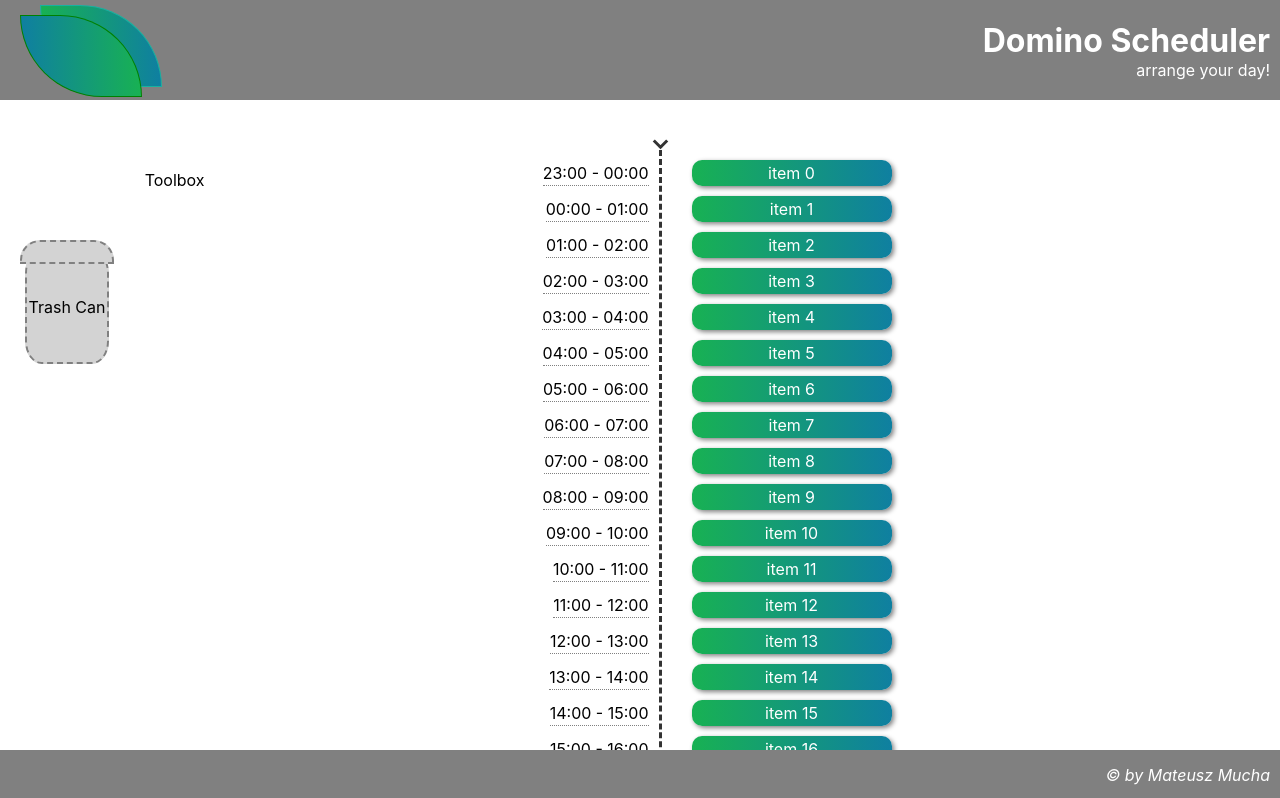
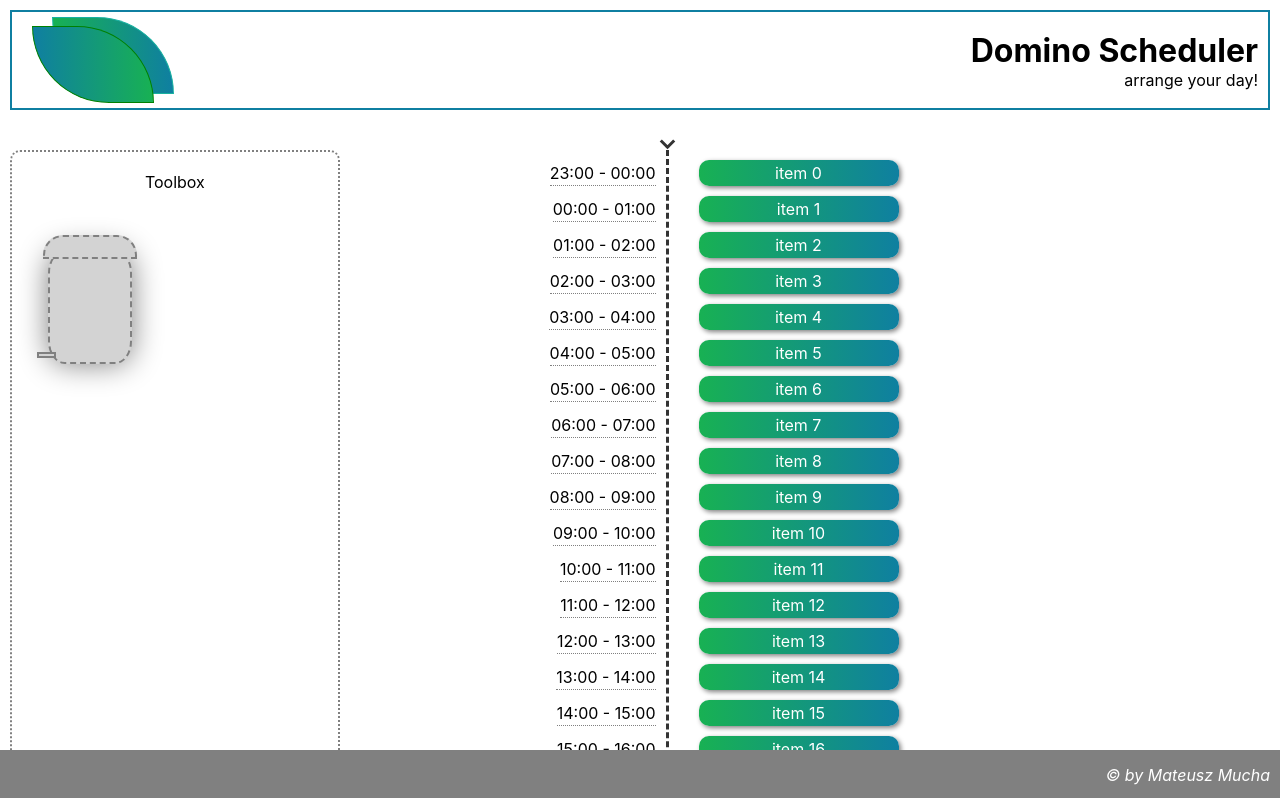
Before and after one commit to muchamateusz/domino_scheduler, a React app: page / in a window 1280 px wide. Shown: the top 798 px of the page. Built offline with nearby package versions, Linux system fonts and the light colour scheme.

Commit message:
morning styling

```diff
--- a/package.json
+++ b/package.json
@@ -4,6 +4,9 @@
   "private": true,
   "dependencies": {
     "@babel/core": "7.1.0",
+    "@fortawesome/fontawesome-svg-core": "^1.2.6",
+    "@fortawesome/free-solid-svg-icons": "^5.4.1",
+    "@fortawesome/react-fontawesome": "^0.1.3",
     "@svgr/webpack": "2.4.1",
     "babel-core": "7.0.0-bridge.0",
     "babel-eslint": "9.0.0",
@@ -28,6 +31,7 @@
     "file-loader": "2.0.0",
     "fs-extra": "7.0.0",
     "html-webpack-plugin": "4.0.0-alpha.2",
+    "i": "^0.3.6",
     "identity-obj-proxy": "3.0.0",
     "jest": "23.6.0",
     "jest-pnp-resolver": "1.0.1",
@@ -35,6 +39,7 @@
     "less": "^3.8.1",
     "less-loader": "^4.1.0",
     "mini-css-extract-plugin": "0.4.3",
+    "npm": "^6.4.1",
     "optimize-css-assets-webpack-plugin": "5.0.1",
     "pnp-webpack-plugin": "1.1.0",
     "postcss-flexbugs-fixes": "4.1.0",
--- a/src/App.js
+++ b/src/App.js
@@ -1,4 +1,5 @@
 import React, { Component } from "react";
+
 
 import MainDashboard from "containers/MainDashboard/MainDashboard";
 import TitleBar from "containers/TitleBar/TitleBar";
--- /dev/null
+++ b/src/common/components/Icon/Icon.jsx
@@ -0,0 +1,16 @@
+import React from "react";
+import PropTypes from "prop-types";
+import { FontAwesomeIcon } from "@fortawesome/react-fontawesome";
+import { library } from "@fortawesome/fontawesome-svg-core";
+import { faTrashAlt } from "@fortawesome/free-solid-svg-icons";
+
+library.add(faTrashAlt);
+
+const Icon = ({ iconName, ...rest }) => {
+  return <FontAwesomeIcon icon={iconName} {...rest} />;
+};
+
+Icon.propTypes = {
+  iconName: PropTypes.string
+};
+export default Icon;
--- a/src/containers/MainDashboard/MainDashboard.jsx
+++ b/src/containers/MainDashboard/MainDashboard.jsx
@@ -10,6 +10,7 @@ import {
   parseTimeFormat
 } from "common/functions";
 import { ITEM_TYPES } from "common/enums";
+import Icon from "common/components/Icon/Icon";
 
 import "./MainDashboard.less";
 
@@ -136,8 +137,7 @@ class MainDashboard extends Component {
                 ref={provided.innerRef}
                 {...provided.droppableProps}
               >
-                Trash Can
-                {provided.placeholder}
+                {/* <Icon iconName="faTrashAlt"/> */}
               </div>
             )}
           </Droppable>
--- a/src/containers/MainDashboard/MainDashboard.less
+++ b/src/containers/MainDashboard/MainDashboard.less
@@ -12,15 +12,6 @@
   justify-content: center;
   background-color: white;
   &__trash {
-    // old style
-    //
-    // color: black;
-    // border: 1px dashed grey;
-    // padding: 20px;
-    // margin: 0 10px;
-    // flex: 2;
-
-    // new style
     color: black;
     border: 2px dashed grey;
     margin: 0 10px;
@@ -32,25 +23,52 @@
     justify-content: center;
     align-items: center;
     position: fixed;
-    left: 15px;
+    left: 38px;
     top: 250px;
+    box-shadow: 0px 0px 30px grey;
+    &:hover {
+      transform: scale(1);
+      &::before {
+        top: -15px;
+        transform: translateY(-20px) translateX(25px) rotateZ(50deg);
+      }
+      &::after {
+        left: -13px;
+        top: 100px;
+        transform: rotateZ(-35deg);
+      }
+    }
     &::before {
+      transition: transform 0.4s ease-in;
       content: '';
       position: fixed;
       width: 90px;
       height: 20px;
       border: 2px dashed grey;
-      top: 240px;
+      top: 235px;
       background-color: lightgray;
       border-top-left-radius: 20px;
       border-top-right-radius: 20px;
+    }
+    &::after {
+      content: '';
+      transition: transform 0.4s ease-out;
+      position: fixed;
+      width: 15px;
+      height: 2px;
+      border: 2px solid grey;
+      top: 352px;
+      left: 37px;
+      background-color: lightgray;
     }
   }
   &__toolbox {
     color: black;
     padding: 20px;
-    margin: 0 10px;
-    flex: 1;
+    margin: 0 20px 0 10px;
+    flex: 1 1;
+    border: 2px dotted grey;
+    border-radius: 10px;
   }
   &__time-axis {
     display: flex;
@@ -121,8 +139,9 @@
         padding: 10px;
       }
       &--ghost {
+        height: 24px;
         box-shadow: none;
-        border: 1px dashed grey;
+        border: 1px dotted grey;
         background-color: white;
         color: grey;
       }
--- a/src/containers/TitleBar/TitleBar.less
+++ b/src/containers/TitleBar/TitleBar.less
@@ -1,25 +1,29 @@
 .title-bar {
-  height: 100px;
-  background-color: grey;
+  height: 110px;
+  background-color: white;
   position: fixed;
   top: 0;
+  color: black;
   left: 0;
   width: 100%;
   z-index: 2;
+  box-sizing: border-box;
   &__title-area {
     position: relative;
-    height: 80px;
+    height: 76px;
     padding: 10px;
     display: flex;
-    flex: 1;
+    flex: 1 1;
     justify-content: center;
     flex-direction: column;
     align-items: flex-end;
+    border: 2px solid #0f7fa1;
+    margin: 10px;
     &::after {
       content: "";
       background: linear-gradient(to left, #18b153, #0f7fa1);
       width: 120px;
-      height: 80px;
+      height: 75px;
       position: absolute;
       left: 20px;
       border: 1px solid green;
@@ -31,7 +35,7 @@
       content: "";
       background: linear-gradient(to right, #18b153, #0f7fa1);
       width: 120px;
-      height: 80px;
+      height: 75px;
       position: absolute;
       left: 40px;
       border: 1px solid #18b1a0;
```
Also changed, not shown: src/common/components/Icon/Icon.less (added), 1 other file (tests, documents, lock files or other folders).
